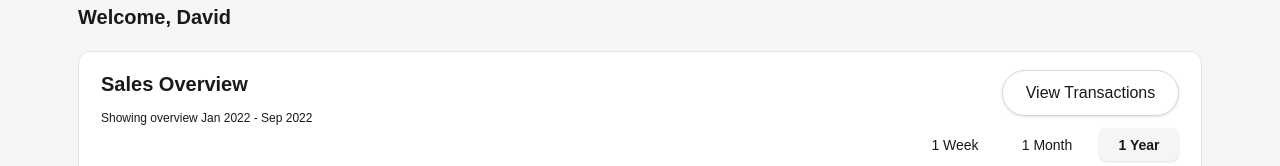
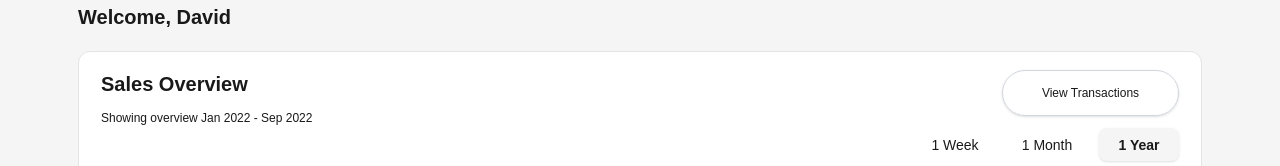
Before and after one commit to Dayvyno2021/myxellia-assessment, a Next.js app: page / in a window 1280 px wide. Shown: the part 244-410 px from the top of the page. Built offline with nearby package versions, Linux system fonts and the light colour scheme.

Commit message:
adjusted the view transaction fontsize

```diff
--- a/src/_components/homepage/HomepageHeadings.tsx
+++ b/src/_components/homepage/HomepageHeadings.tsx
@@ -30,7 +30,7 @@ const HomepageHeadings = () => {
         <p className="text-xs w-full text-center md:text-left">Showing overview Jan 2022 - Sep 2022</p>
       </div>
       <div className="h-full w-full md:w-1/2 flex flex-col justify-between items-center md:items-end py-[18px] md:px-[22px] ">
-        <button aria-label="View Transactions" className="w-[177px] cursor-pointer shadow rounded-[72px] h-[46px] border border-gray-300 grid place-content-center hover:bg-grey transition-all ">
+        <button aria-label="View Transactions" className="w-[177px] text-xs cursor-pointer shadow rounded-[72px] h-[46px] border border-gray-300 grid place-content-center hover:bg-grey transition-all ">
           View Transactions
         </button>
         <nav className="w-[264px] flex gap-3 ">
```
